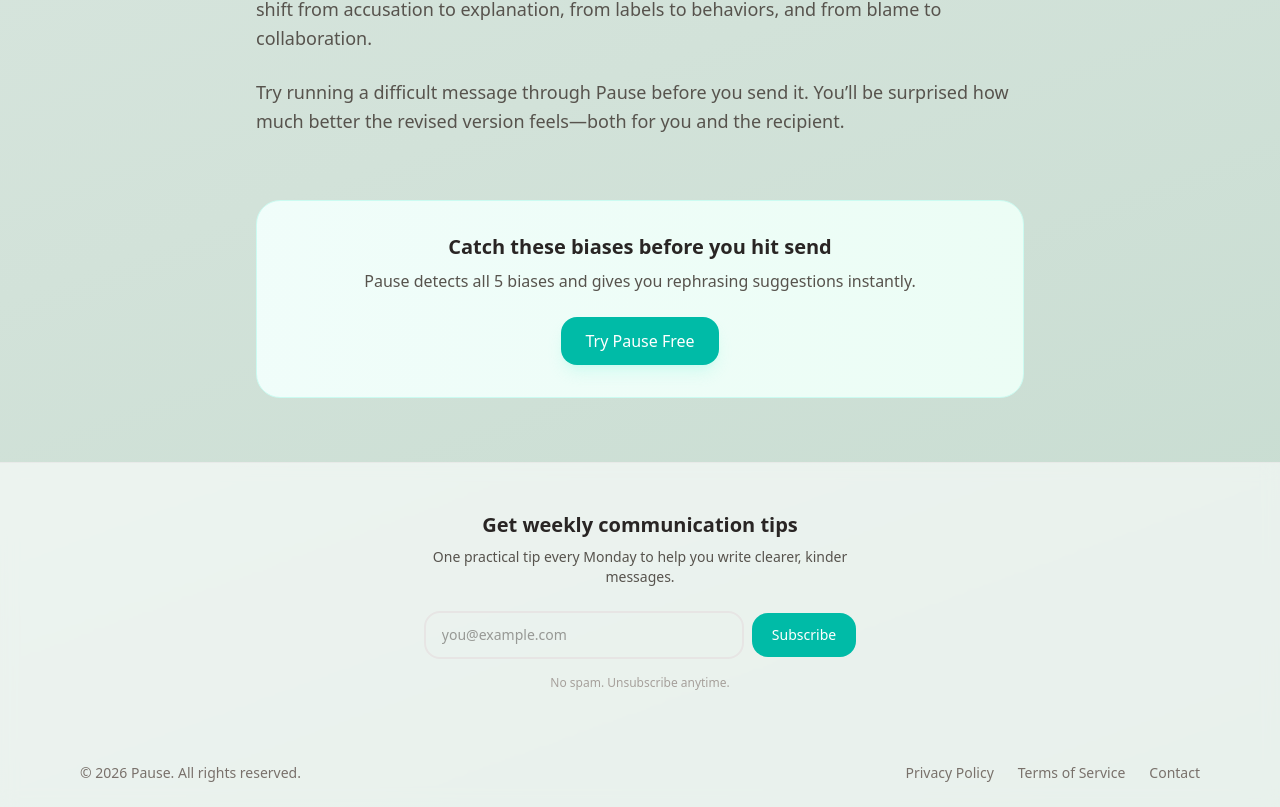
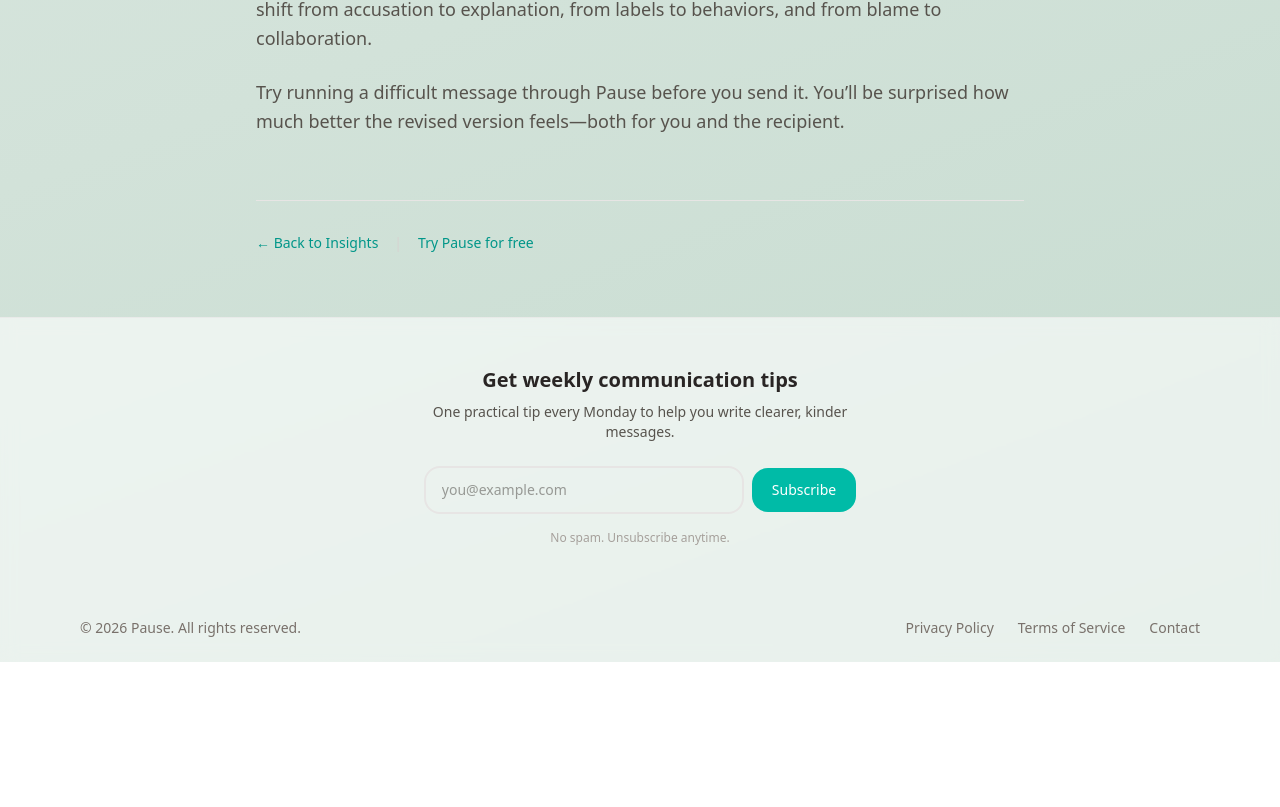
Before and after one commit to CosmasCold/pause-app, a Next.js app: page /blog/5-cognitive-biases-that-destroy-relationships in a window 1280 px wide. Shown: the part 2620-3427 px from the top of the page. After the commit the page ends 3282 px from the top, so only its background shows below. Built offline with nearby package versions, Linux system fonts and the light colour scheme; no server answers; a web font is replaced by a local one.

Commit message:
Internal blog links, changelog, and high-regret share CTA

```diff
--- a/app/blog/5-cognitive-biases-that-destroy-relationships/page.tsx
+++ b/app/blog/5-cognitive-biases-that-destroy-relationships/page.tsx
@@ -90,19 +90,17 @@ export default function Page() {
             </p>
           </div>
 
-          <div className="mt-16 p-8 bg-gradient-to-r from-teal-50 to-emerald-50 rounded-3xl border border-teal-100 text-center">
-            <h3 className="text-xl font-playfair font-bold text-stone-800 mb-2">
-              Catch these biases before you hit send
-            </h3>
-            <p className="text-stone-600 mb-6">
-              Pause detects all 5 biases and gives you rephrasing suggestions instantly.
-            </p>
-            <Link
-              href="/"
-              className="inline-block bg-teal-500 text-white px-6 py-3 rounded-2xl font-medium hover:bg-teal-600 transition-colors shadow-lg shadow-teal-200/30"
-            >
-              Try Pause Free
-            </Link>
+                    {/* Internal links */}
+          <div className="mt-16 border-t border-stone-200 pt-8">
+            <div className="flex flex-wrap gap-4 text-sm">
+              <Link href="/blog" className="text-teal-600 hover:text-teal-700">
+                ← Back to Insights
+              </Link>
+              <span className="text-stone-300">|</span>
+              <Link href="/" className="text-teal-600 hover:text-teal-700">
+                Try Pause for free
+              </Link>
+            </div>
           </div>
         </article>
       </main>
--- /dev/null
+++ b/app/changelog/page.tsx
@@ -0,0 +1,59 @@
+import Navigation from '@/components/Navigation';
+import Link from 'next/link';
+
+const updates = [
+  {
+    date: '2026-05-15',
+    title: 'Revised color palette',
+    description:
+      'Darker text for better readability, emerald green for low regret scores, and improved card contrast across the entire app.',
+  },
+  {
+    date: '2026-05-15',
+    title: 'Progress tracking for Pro users',
+    description:
+      'Pro and Team users can now see their 7‑day, 30‑day, and 90‑day average regret scores on the History page, plus their most improved bias.',
+  },
+  {
+    date: '2026-05-14',
+    title: 'Team trends on the dashboard',
+    description:
+      'Team owners can now view month‑over‑month regret score changes and the team’s most improved bias directly on the Team Dashboard.',
+  },
+  {
+    date: '2026-05-11',
+    title: 'Initial launch',
+    description:
+      'Pause launched on Product Hunt with free, Pro, and Team plans. Includes AI‑powered bias detection, rephrasing suggestions, and regret probability scores.',
+  },
+];
+
+export default function ChangelogPage() {
+  return (
+    <>
+      <Navigation />
+      <main className="pt-24 pb-16 px-4 max-w-3xl mx-auto">
+        <h1 className="text-4xl font-playfair font-bold text-stone-950 mb-4">What&apos;s new</h1>
+        <p className="text-stone-600 mb-10">
+          A log of everything we&apos;ve shipped, big and small.
+        </p>
+
+        <div className="space-y-10">
+          {updates.map((update) => (
+            <div key={update.title} className="border-l-4 border-teal-500 pl-4">
+              <p className="text-sm text-stone-400">{update.date}</p>
+              <h2 className="text-lg font-semibold text-stone-800 mt-1">{update.title}</h2>
+              <p className="text-stone-600 mt-1">{update.description}</p>
+            </div>
+          ))}
+        </div>
+
+        <div className="mt-12 pt-8 border-t border-stone-200 text-sm text-stone-500">
+          <Link href="/" className="text-teal-600 hover:text-teal-700">
+            ← Back to Pause
+          </Link>
+        </div>
+      </main>
+    </>
+  );
+}
--- a/app/page.tsx
+++ b/app/page.tsx
@@ -242,7 +242,9 @@ export default function Home() {
       toast.error(`Failed to save: ${error.message || error}`);
     } else {
       setIsSaved(true);
-      toast.success('Saved to history!');
+      toast.success('Saved to history!', {
+  style: { background: '#ecfdf5', color: '#059669', border: '1px solid #a7f3d0' },
+});
     }
     setIsSaving(false);
   };
@@ -569,13 +571,22 @@ if (!user) {
               </p>
 
               <div className="flex gap-4 mt-4">
-                <button
-                  onClick={() => setShowShare(true)}
-                  className="flex items-center gap-2 text-teal-600 hover:text-teal-700 transition-colors font-medium"
-                >
-                  <Share2 className="w-4 h-4" />
-                  Share
-                </button>
+                {analysis.regretScore >= 60 && (
+  <p className="mt-4 text-sm text-amber-600 font-medium">
+    This message scored {analysis.regretScore}% regret probability. Share this result?
+  </p>
+)}
+<button
+  onClick={() => setShowShare(true)}
+  className={`mt-2 flex items-center gap-2 transition-colors font-medium ${
+    analysis.regretScore >= 60
+      ? 'bg-amber-100 text-amber-800 px-4 py-2 rounded-2xl hover:bg-amber-200'
+      : 'text-teal-600 hover:text-teal-700'
+  }`}
+>
+  <Share2 className="w-4 h-4" />
+  {analysis.regretScore >= 60 ? 'Share this result' : 'Share your Pause'}
+</button>
 
                 <button
                   onClick={handleSaveAnalysis}
@@ -869,7 +880,7 @@ function getPlaceholder(context: WritingContext): string {
 }
 
 function getScoreColor(score: number): string {
-  if (score < 30) return '#0d9488';
+  if (score < 30) return '#059669';
   if (score < 60) return '#d97706';
   return '#dc2626';
 }
```
